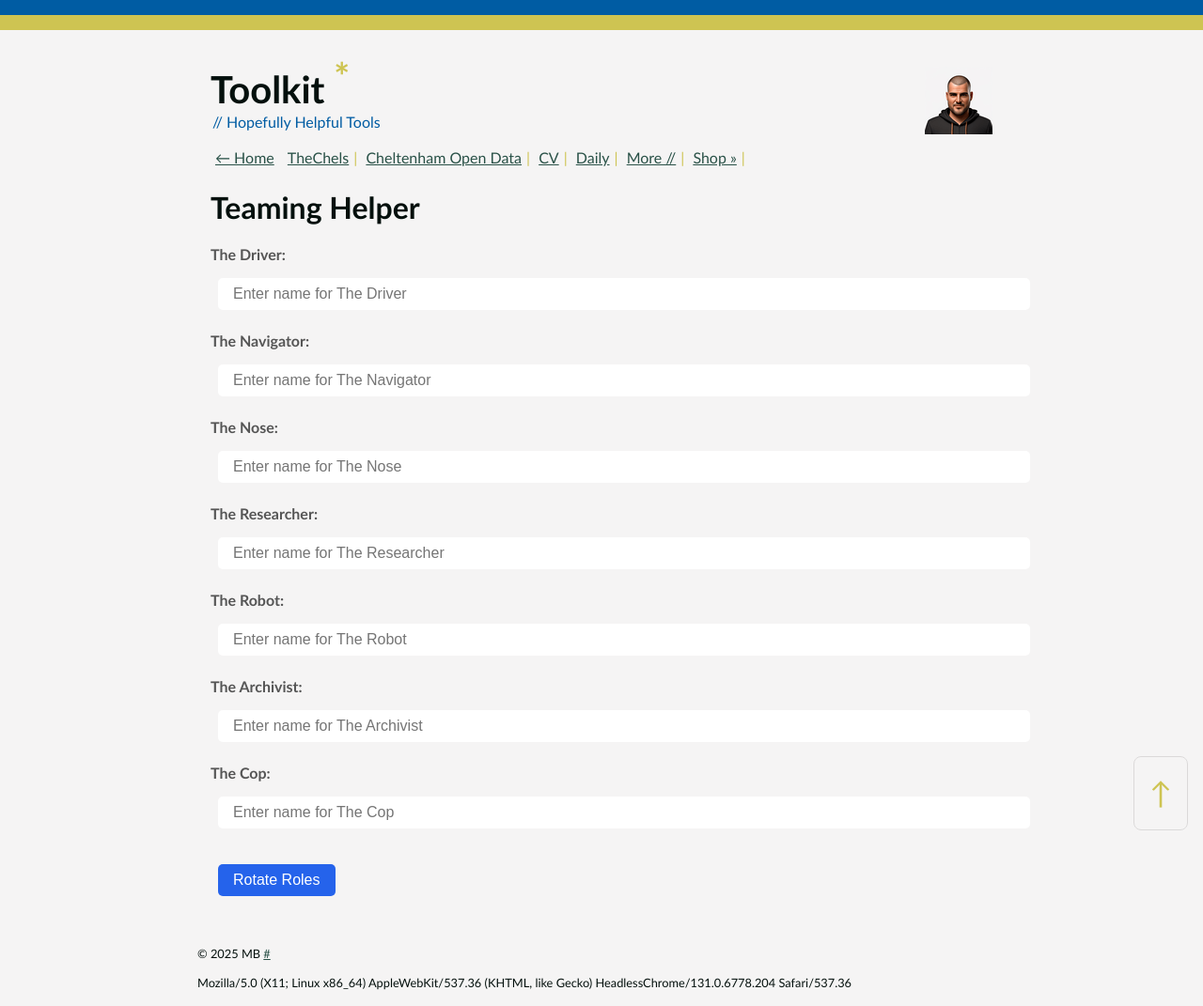
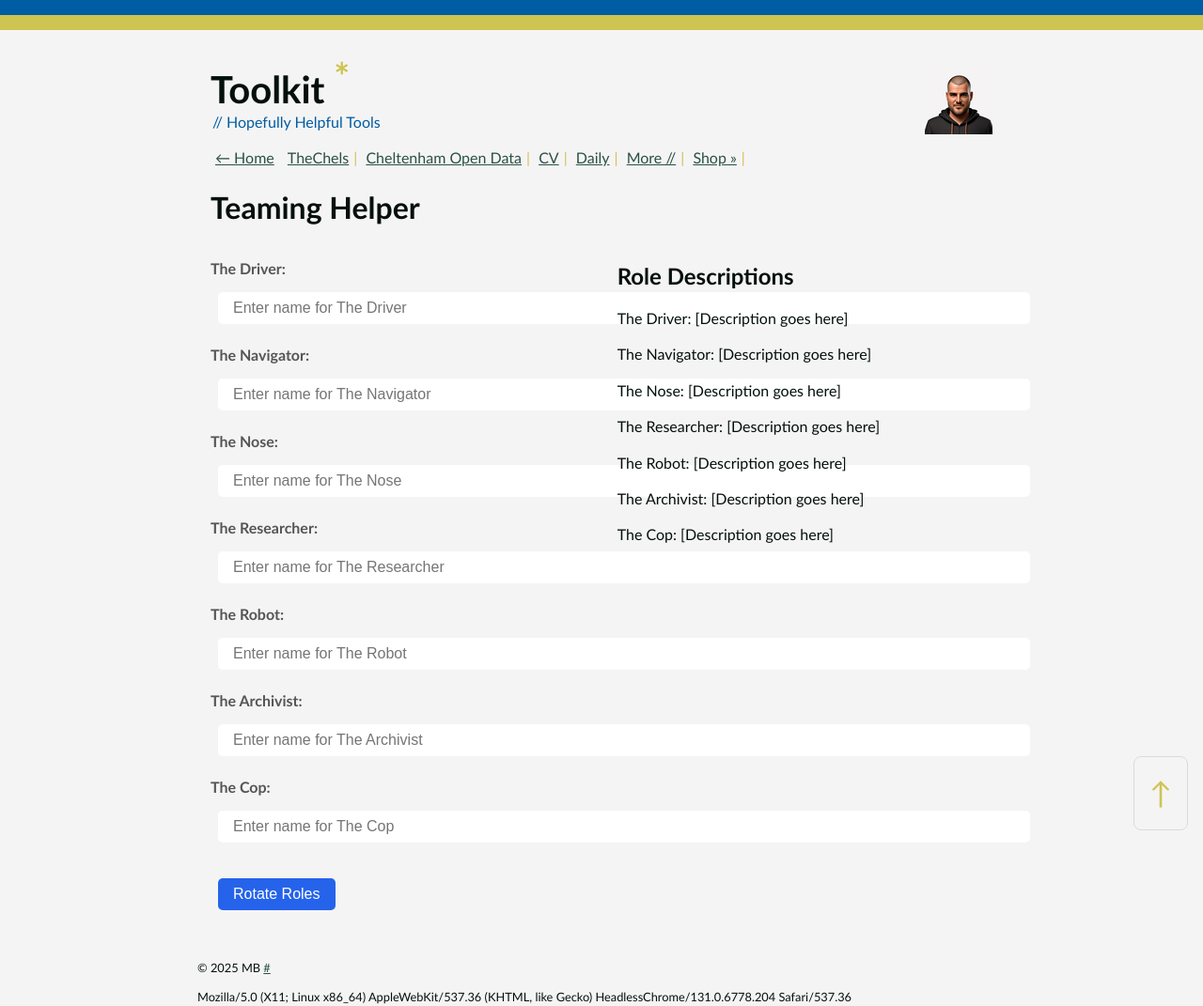
Before and after one commit to mat-0/Tools.TheChels.uk, a Jekyll site: the page built from _pages/teaming.md, in a window 1280 px wide. Shown: the whole page at 94% size. Built offline with Jekyll 4.4.1, drawn with Linux system fonts in a browser that asks for light colours.

Commit message:
space
Signed-off-by: mat-0 <Github@thechels.uk>

```diff
--- a/_layouts/teaming.html
+++ b/_layouts/teaming.html
@@ -1,13 +1,21 @@
 {% include header.html %}
 <h1 class="post-title">{{ page.title }}</h1>
 
-<div>
-    <form id="rolesForm">
-        <div id="rolesContainer">
-            <!-- Roles will be dynamically added here -->
+<div style="display: flex; justify-content: space-between;">
+    <div style="width: 48%;">
+        <form id="rolesForm">
+            <div id="rolesContainer">
+                <!-- Roles will be dynamically added here -->
+            </div>
+            <button type="button" id="rotateRolesButton" style="margin-top: 20px;">Rotate Roles</button>
+        </form>
+    </div>
+    <div style="width: 48%;">
+        <h2>Role Descriptions</h2>
+        <div id="roleDescriptions">
+            <!-- Paragraph placeholders for roles -->
         </div>
-        <button type="button" id="rotateRolesButton" style="margin-top: 20px;">Rotate Roles</button>
-    </form>
+    </div>
 </div>
 
 <script>
@@ -40,6 +51,11 @@
             roleDiv.appendChild(label);
             roleDiv.appendChild(input);
             rolesContainer.appendChild(roleDiv);
+
+            // Add paragraph placeholders for role descriptions
+            const roleParagraph = document.createElement('p');
+            roleParagraph.textContent = `${role}: [Description goes here]`;
+            roleDescriptions.appendChild(roleParagraph);
         });
     }
 
```
Also changed, not shown: other parts of _layouts/teaming.html (+3 -0 lines).
